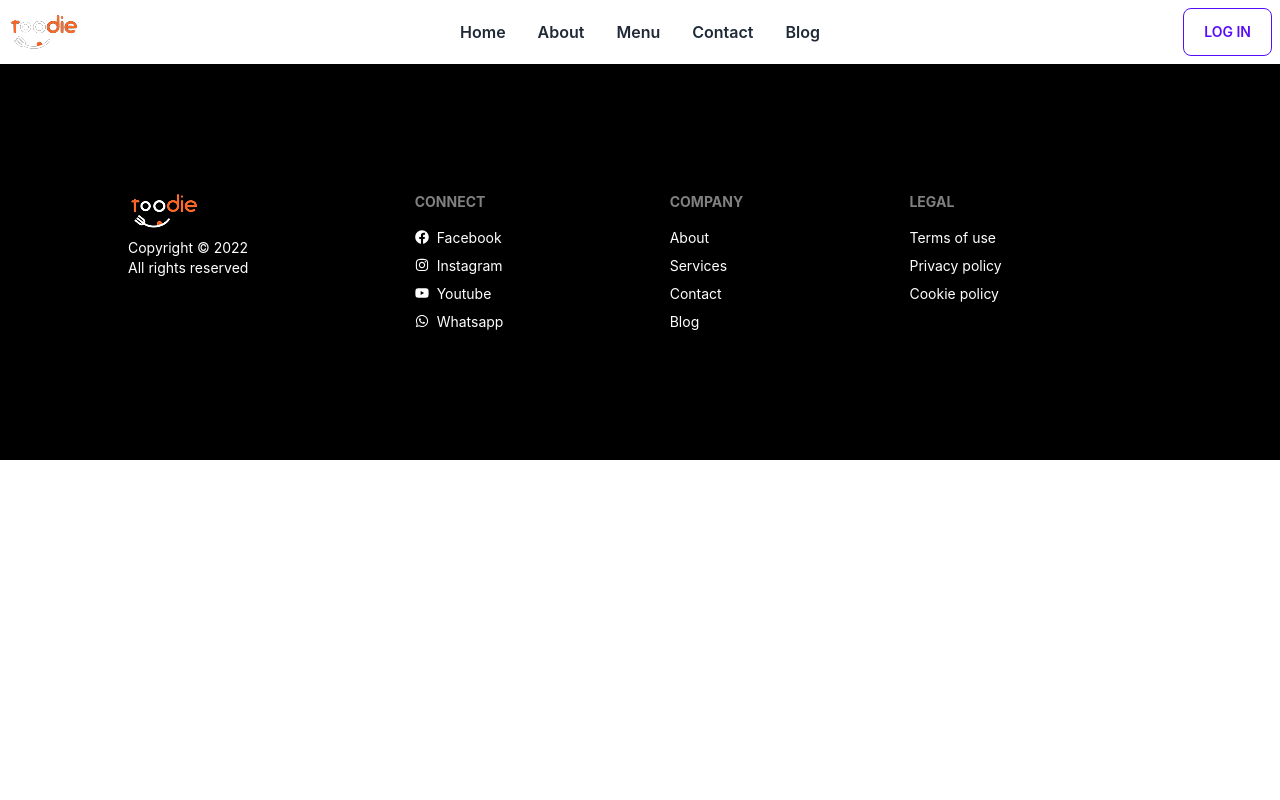
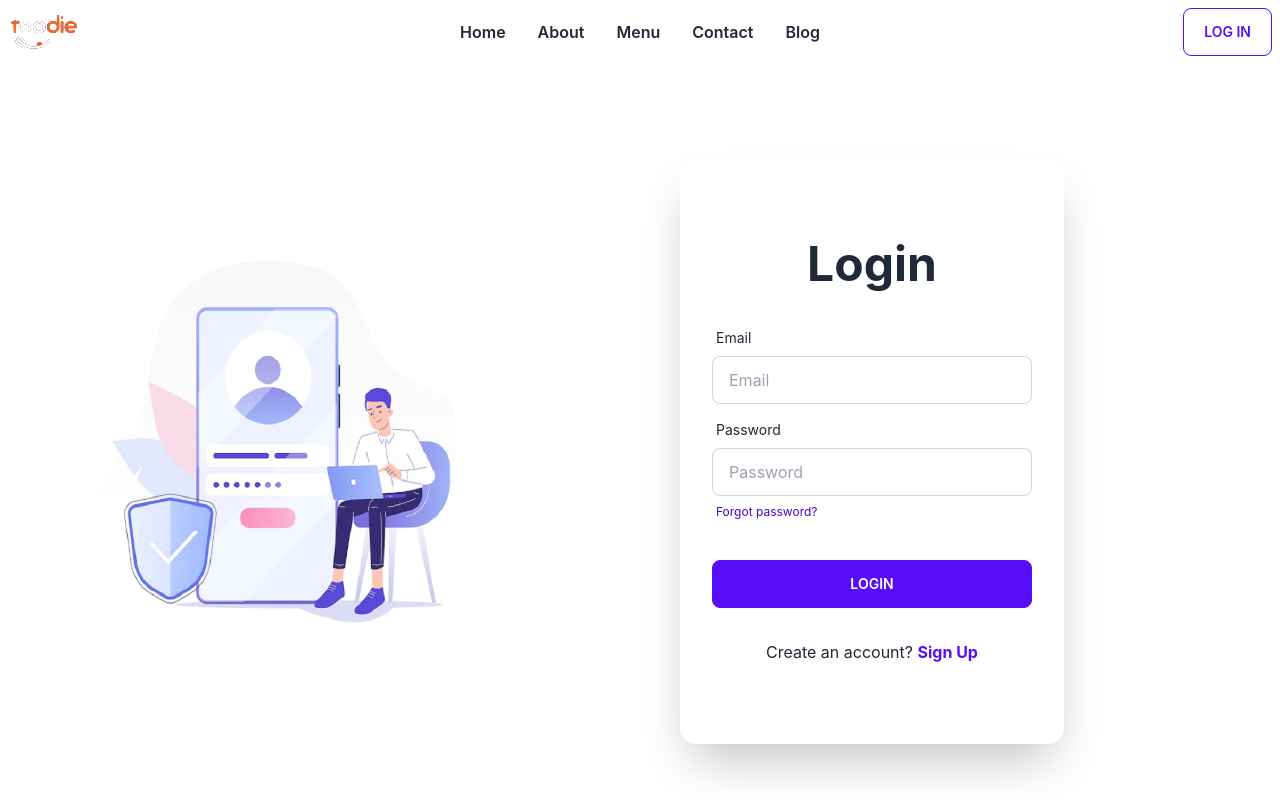
Before and after one commit to mrseeker53/foodie-client, a React (Create React App) app: page /login in a window 1280 px wide. Shown: the top 800 px of the page. Built offline with nearby package versions, Linux system fonts and the light colour scheme.

Commit message:
added login

```diff
--- a/src/Pages/Login/Login.js
+++ b/src/Pages/Login/Login.js
@@ -8,8 +8,36 @@ const Login = () => {
     useTitle('Log in');
 
     return (
-        <div>
-
+        <div className="hero w-full my-20">
+            <div className="hero-content grid gap-20 md:grid-cols-2 flex-col lg:flex-row">
+                <div className="text-center lg:text-left">
+                    <img className='w-3/4' src={img} alt="" />
+                </div>
+                <div className="card flex-shrink-0 w-full max-w-sm shadow-2xl bg-base-100 py-20">
+                    <h1 className="text-5xl text-center font-bold">Login</h1>
+                    <form className="card-body">
+                        <div className="form-control">
+                            <label className="label">
+                                <span className="label-text">Email</span>
+                            </label>
+                            <input type="text" name='email' placeholder="Email" className="input input-bordered" />
+                        </div>
+                        <div className="form-control">
+                            <label className="label">
+                                <span className="label-text">Password</span>
+                            </label>
+                            <input type="password" name='password' placeholder="Password" className="input input-bordered" />
+                            <label className="label">
+                                <Link to="/signup" className="label-text-alt link link-hover text-primary-focus">Forgot password?</Link>
+                            </label>
+                        </div>
+                        <div className="form-control mt-6">
+                            <input className="btn btn-primary" type="submit" value="Login" />
+                        </div>
+                    </form>
+                    <p className='text-center'>Create an account? <Link className='text-primary link-hover font-bold' to="/signup">Sign Up</Link> </p>
+                </div>
+            </div>
         </div>
     );
 };
```
Also changed, not shown: src/assets/images/login/login.png.
